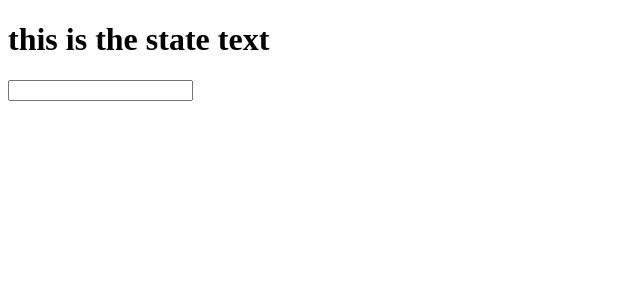
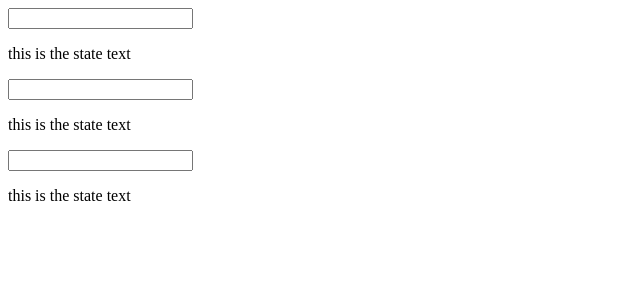
Before and after one commit to hevets/react-fundamentals, a React app: page / in a window 1280 px wide. Shown: the top 300 px of the page, without its empty margins (0-640 px from the left). Built offline with nearby package versions, Linux system fonts and the light colour scheme.

Commit message:
learning about owner / ownee relationship and widgets

```diff
--- a/App.js
+++ b/App.js
@@ -1,5 +1,4 @@
 import React from 'react';
-import ReactDOM from 'react-dom';
 
 class App extends React.Component {
 
@@ -7,6 +6,7 @@
     super(); // gives us context for this in our Component
 
     this.state = { txt: 'this is the state text' };
+    this.update = this.update.bind(this);
   }
 
   update(e) {
@@ -16,17 +16,23 @@
   render() {
     return (
       <div>
-        <h1>{this.state.txt}</h1>
-        <input type="text" onChange={this.update.bind(this)} />
+        <Widget txt={this.state.txt} update={this.update} />
+        <Widget txt={this.state.txt} update={this.update} />
+        <Widget txt={this.state.txt} update={this.update} />
       </div>
     );
   }
 
 }
 
-ReactDOM.render(
-  <App />,
-  document.getElementById('app')
-);
+const Widget = (props) => {
+  return (
+    <div>
+      <input type="text"
+        onChange={props.update} />
+      <p>{props.txt}</p>
+    </div>
+  );
+};
 
 export default App;
--- a/main.js
+++ b/main.js
@@ -1 +1,8 @@
 import App from './App';
+import React from 'react';
+import ReactDOM from 'react-dom';
+
+ReactDOM.render(
+  <App />,
+  document.getElementById('app')
+);
```
